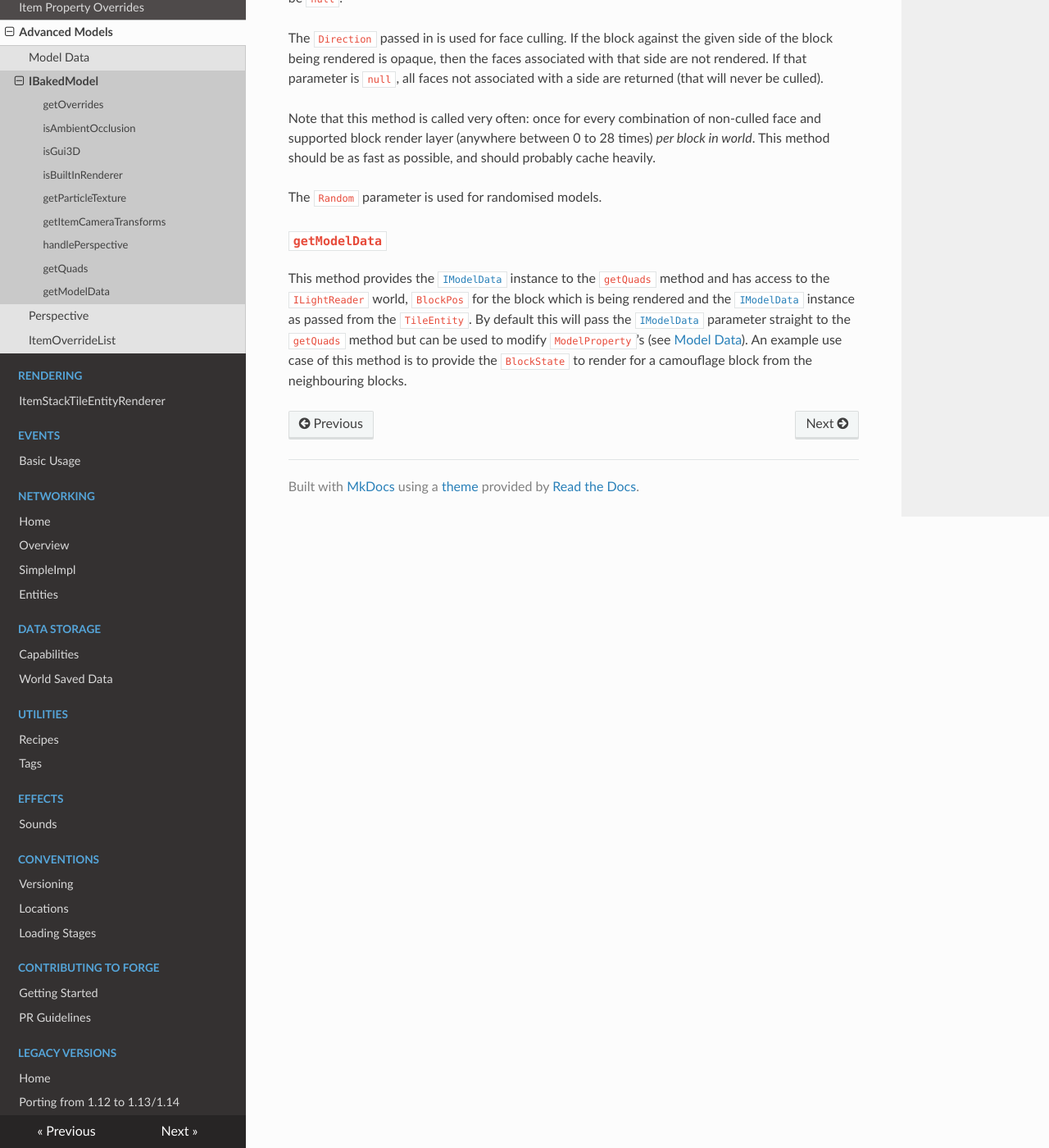
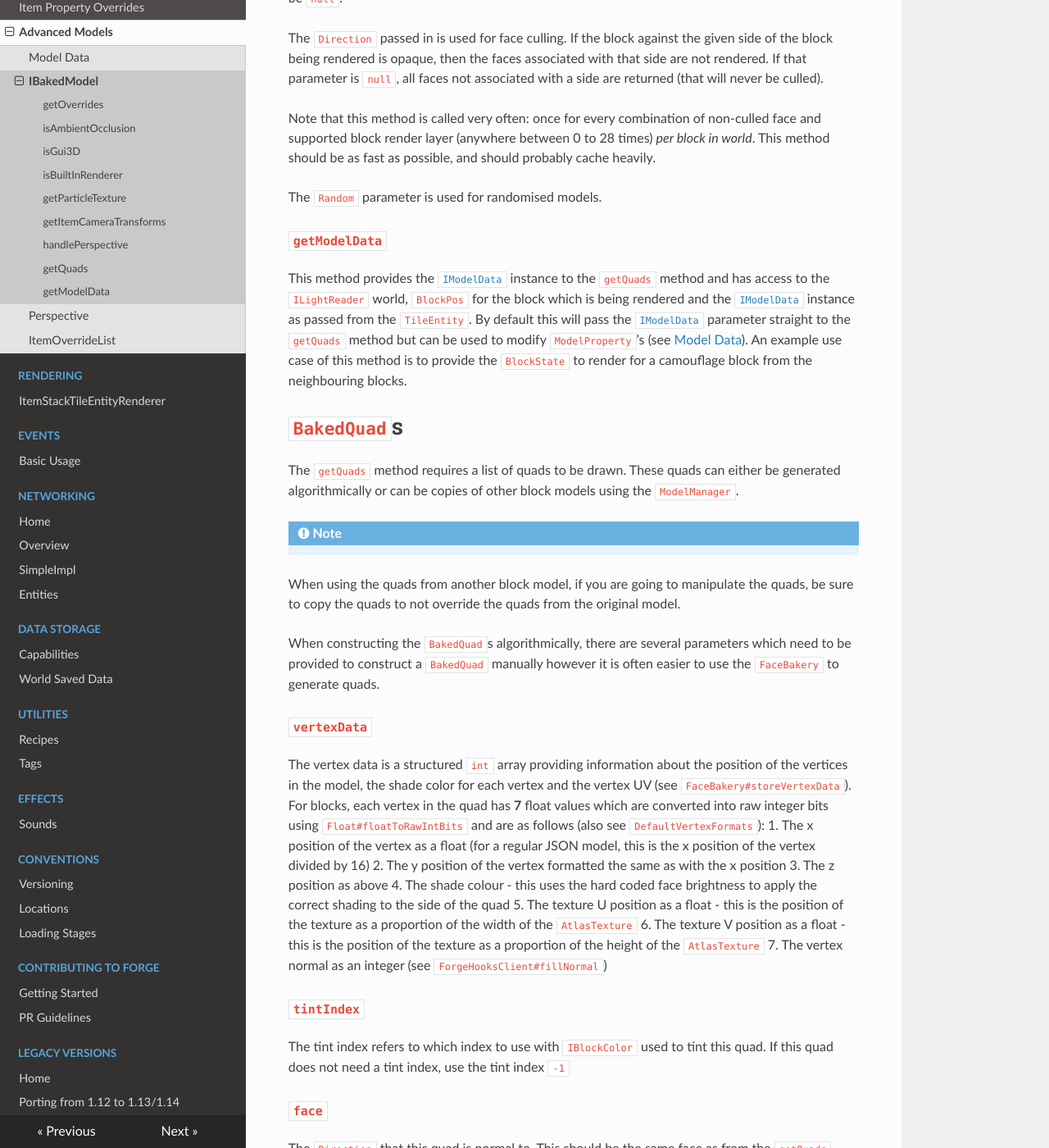
Before and after one commit to MinecraftForge/Documentation, an MkDocs documentation site: the page built from docs/models/advanced/ibakedmodel.md, in a window 1280 px wide and 1400 px high, scrolled down 1628 px. Shown: the whole window at 82% size. Built offline with MkDocs 1.6.1, drawn with Linux system fonts in a browser that asks for light colours; nearby versions of some CDN libraries; some of the changed text lies outside the part shown.

Commit message:
Made appropriate changes and fixes and improved model data and BakedQuad documentation

```diff
--- a/docs/models/advanced/ibakedmodel.md
+++ b/docs/models/advanced/ibakedmodel.md
@@ -50,6 +50,47 @@ The `Random` parameter is used for randomised models.
 
 This method provides the [`IModelData`][modeldata] instance to the `getQuads` method and has access to the `ILightReader` world, `BlockPos` for the block which is being rendered and the [`IModelData`][modeldata] instance as passed from the `TileEntity`. By default this will pass the [`IModelData`][modeldata] parameter straight to the `getQuads` method but can be used to modify `ModelProperty`'s (see [Model Data][modeldata]). An example use case of this method is to provide the `BlockState` to render for a camouflage block from the neighbouring blocks.
 
+`BakedQuad`s
+============
+
+The `getQuads` method requires a list of quads to be drawn. These quads can either be generated algorithmically or can be copies of other block models using the `ModelManager`.
+
+!!! note
+When using the quads from another block model, if you are going to manipulate the quads, be sure to copy the quads to not override the quads from the original model.
+
+When constructing the `BakedQuad`s algorithmically, there are several parameters which need to be provided to construct a `BakedQuad` manually however it is often easier to use the `FaceBakery` to generate quads.
+
+### `vertexData`
+
+The vertex data is a structured `int` array providing information about the position of the vertices in the model, the shade color for each vertex and the vertex UV (see `FaceBakery#storeVertexData`). For blocks, each vertex in the quad has **7** float values which are converted into raw integer bits using `Float#floatToRawIntBits` and are as follows (also see `DefaultVertexFormats`):
+1. The x position of the vertex as a float (for a regular JSON model, this is the x position of the vertex divided by 16)
+2. The y position of the vertex formatted the same as with the x position
+3. The z position as above
+4. The shade colour - this uses the hard coded face brightness to apply the correct shading to the side of the quad
+5. The texture U position as a float - this is the position of the texture as a proportion of the width of the `AtlasTexture`
+6. The texture V position as a float - this is the position of the texture as a proportion of the height of the `AtlasTexture`
+7. The vertex normal as an integer (see `ForgeHooksClient#fillNormal`)
+
+### `tintIndex`
+
+The tint index refers to which index to use with `IBlockColor` used to tint this quad. If this quad does not need a tint index, use the tint index `-1`
+
+### `face`
+
+The `Direction` that this quad is normal to. This should be the same face as from the `getQuads` method if the face is not null.
+
+### `sprite`
+
+The `TextureAtlasSprite` that is the texture for this quad
+
+### `applyDiffuseLighting`
+
+Whether to use lighting which depends on the side this quad is facing.
+
+### `format`
+
+The `VertexFormat` object which determines the structure of the `vertexData` parameter. See `DefaultVertexFormats` for all of the vertex format types.
+
 [IModel#bake]: imodel.md#bake
 [Perspective]: perspective.md
 [ItemOverrideList]: itemoverridelist.md
```
Also changed, not shown: other parts of docs/models/advanced/ibakedmodel.md (+1 -1 lines), docs/models/advanced/modeldata.md (+6 -3 lines).
